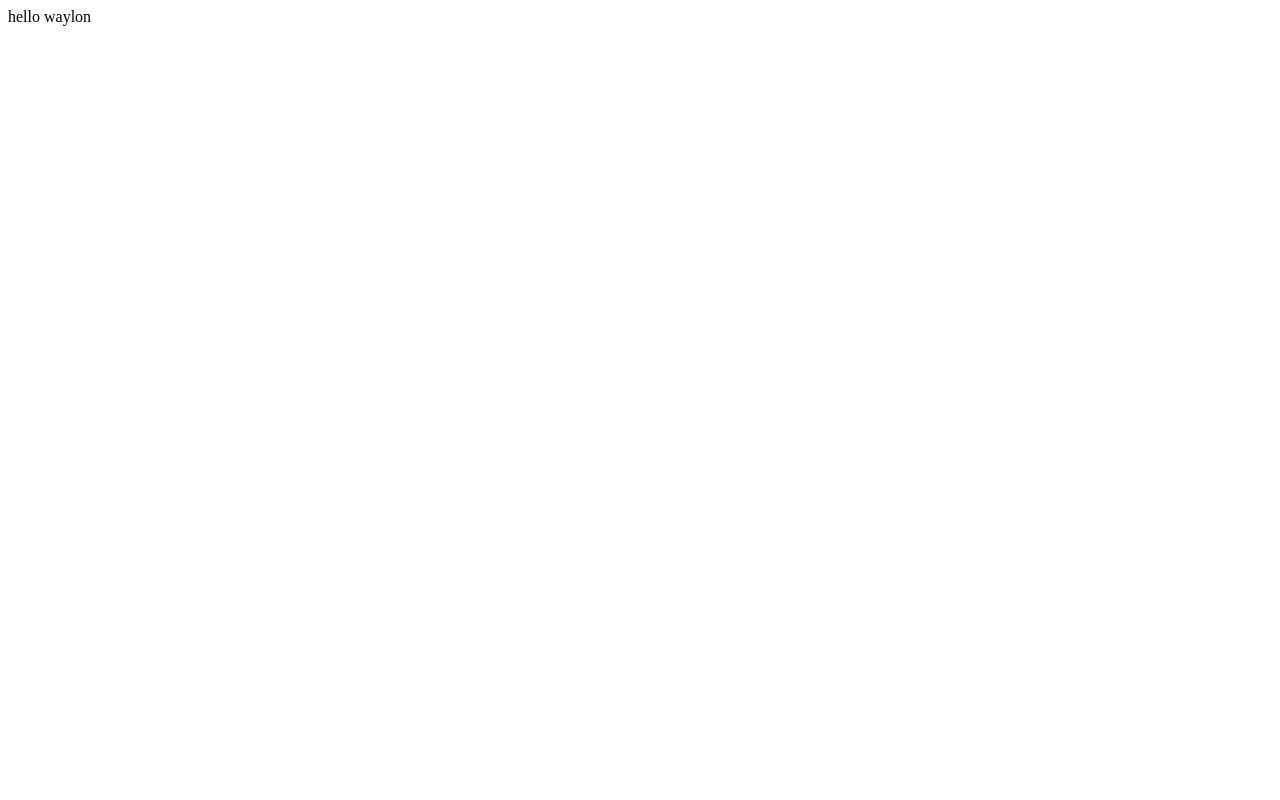
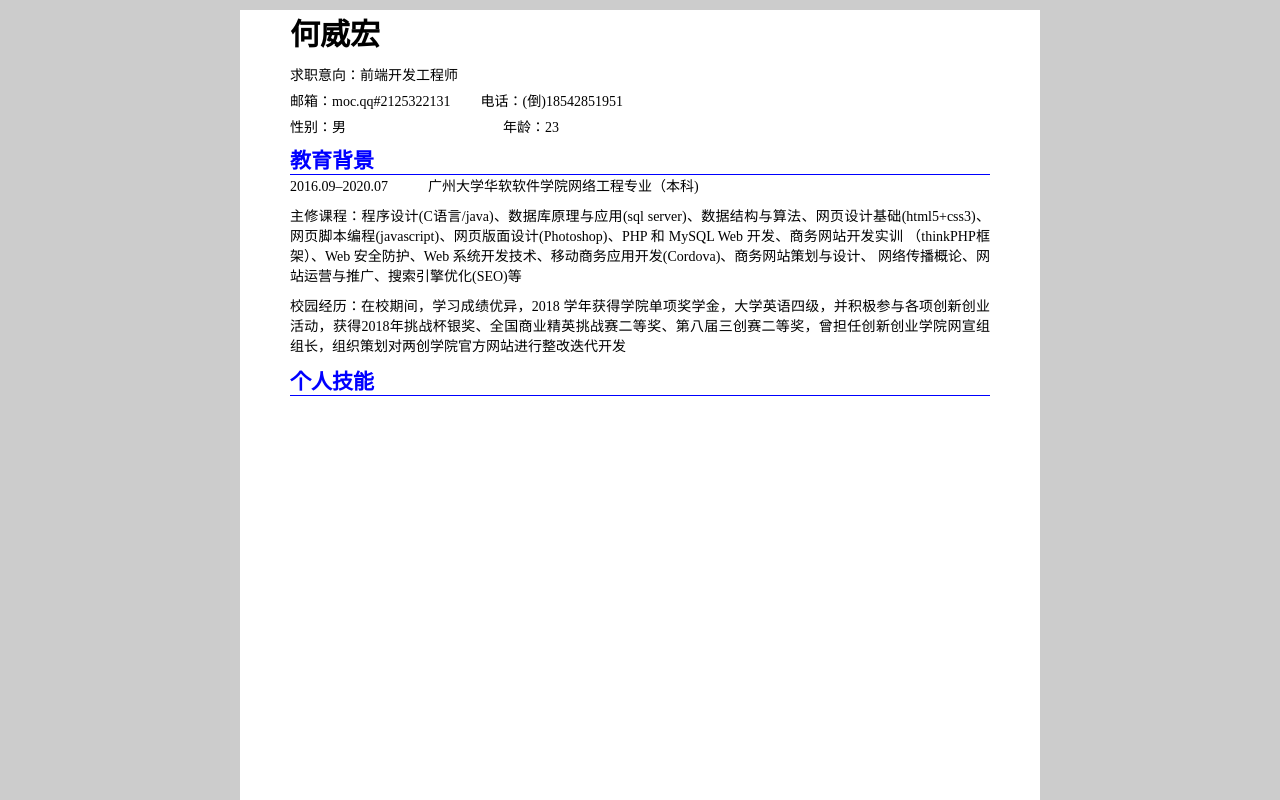
Before and after one commit to Waylon99/Waylon99.github.io, a plain HTML site: page index.html in a window 1280 px wide. Shown: the top 800 px of the page. Drawn offline with Linux system fonts and the light colour scheme; files that its build step writes are made by us from their sources.

Commit message:
Add files via upload

```diff
--- a/index.html
+++ b/index.html
@@ -1 +1,53 @@
-hello waylon
+<!DOCTYPE html>
+<html lang="en">
+<head>
+    <meta charset="UTF-8">
+    <title>Waylon的前端攻城狮求职简历</title>
+    <link rel="stylesheet" href="css/style.css">
+    <style>
+        *{
+            margin: 0；
+            padding:0;
+        }
+        body, ol, ul, dl, li, dt, dd, h1, h2, h3, h4, h5, h6, p, th, td, dl, dd, form, fieldset, legend, input, textarea,select{
+            margin: 0;
+            padding: 0;
+        }
+        body{
+            background-color: #ccc;
+            font-size: 14px;
+            font-family: "微软雅黑";
+        }
+        a{
+            text-decoration: none;
+            color: #333;
+        }
+        ul,li{
+            list-style: none;
+            margin:0;
+            padding: 0;
+        }
+    </style>
+</head>
+<body>
+    <section class="wrapper">
+        <div class="content">
+            <h1 class="name">何威宏</h1>
+            <div class="personal-info">
+                <ul class="info-list">
+                    <li>求职意向：前端开发工程师</li>
+                    <li> 邮箱：<span class="email">1312235212#qq.com</span>电话：<span class="phone">15915824581(倒)</span></li>
+                    <li><span class="sex">性别：男</span>年龄：23</li>
+                </ul>
+            </div>
+            <h1 class="catTitle">教育背景</h1>
+            <ul class="eduBgInfor">
+                <li><span class="learnTime">2016.09–2020.07</span>广州大学华软软件学院网络工程专业（本科)</li>
+                <li>主修课程：程序设计(C语言/java)、数据库原理与应用(sql server)、数据结构与算法、网页设计基础(html5+css3)、 网页脚本编程(javascript)、网页版面设计(Photoshop)、PHP 和 MySQL Web 开发、商务网站开发实训 （thinkPHP框架）、Web 安全防护、Web 系统开发技术、移动商务应用开发(Cordova)、商务网站策划与设计、 网络传播概论、网站运营与推广、搜索引擎优化(SEO)等 </li>
+                <li>校园经历：在校期间，学习成绩优异，2018 学年获得学院单项奖学金，大学英语四级，并积极参与各项创新创业 活动，获得2018年挑战杯银奖、全国商业精英挑战赛二等奖、第八届三创赛二等奖，曾担任创新创业学院网宣组 组长，组织策划对两创学院官方网站进行整改迭代开发</li>
+            </ul>
+            <h1 class="catTitle">个人技能</h1>
+        </div>
+    </section>
+</body>
+</html>
--- /dev/null
+++ b/style.css
@@ -0,0 +1,59 @@
+/*
+* @Author: Waylon
+* @Date:   2020-06-04 17:20:52
+* @Last Modified by:   Waylon
+* @Last Modified time: 2020-06-04 18:32:24
+*/
+
+section.wrapper{
+    width: 800px;
+    height: 1200px;
+    background-color: #fff;
+    margin: 0 auto;
+}
+section.wrapper .content{
+    width: 700px;
+    height: 100%;
+    margin: 0 auto;
+}
+
+section.wrapper .content .personal-info{
+    width: 100%;
+    height: 80px;
+}
+section.wrapper .content h1.name{
+    font-size: 30px;
+    margin: 10px 0;
+}
+section.wrapper .content .personal-info ul.info-list{
+    width: 100%;
+    height: 100%;
+}
+section.wrapper .content .personal-info ul.info-list li{
+    margin-bottom: 6px;
+    overflow: hidden;
+    box-sizing: border-box;
+}
+.email,.phone{
+    unicode-bidi: bidi-override;
+    direction: rtl;
+}
+.email,.phone{
+    padding-right: 30px;
+}
+span.sex{
+    padding-right: 157px;
+}
+h1.catTitle{
+    color:blue;
+    border-bottom: 1px solid blue;
+}
+ul.eduBgInfor>li{
+    margin-bottom: 10px;
+    overflow: hidden;
+    box-sizing: border-box;
+    text-align:justify;
+}
+ul.eduBgInfor>li span.learnTime{
+    padding-right: 40px;
+}
```
Also changed, not shown: 1 other file.
